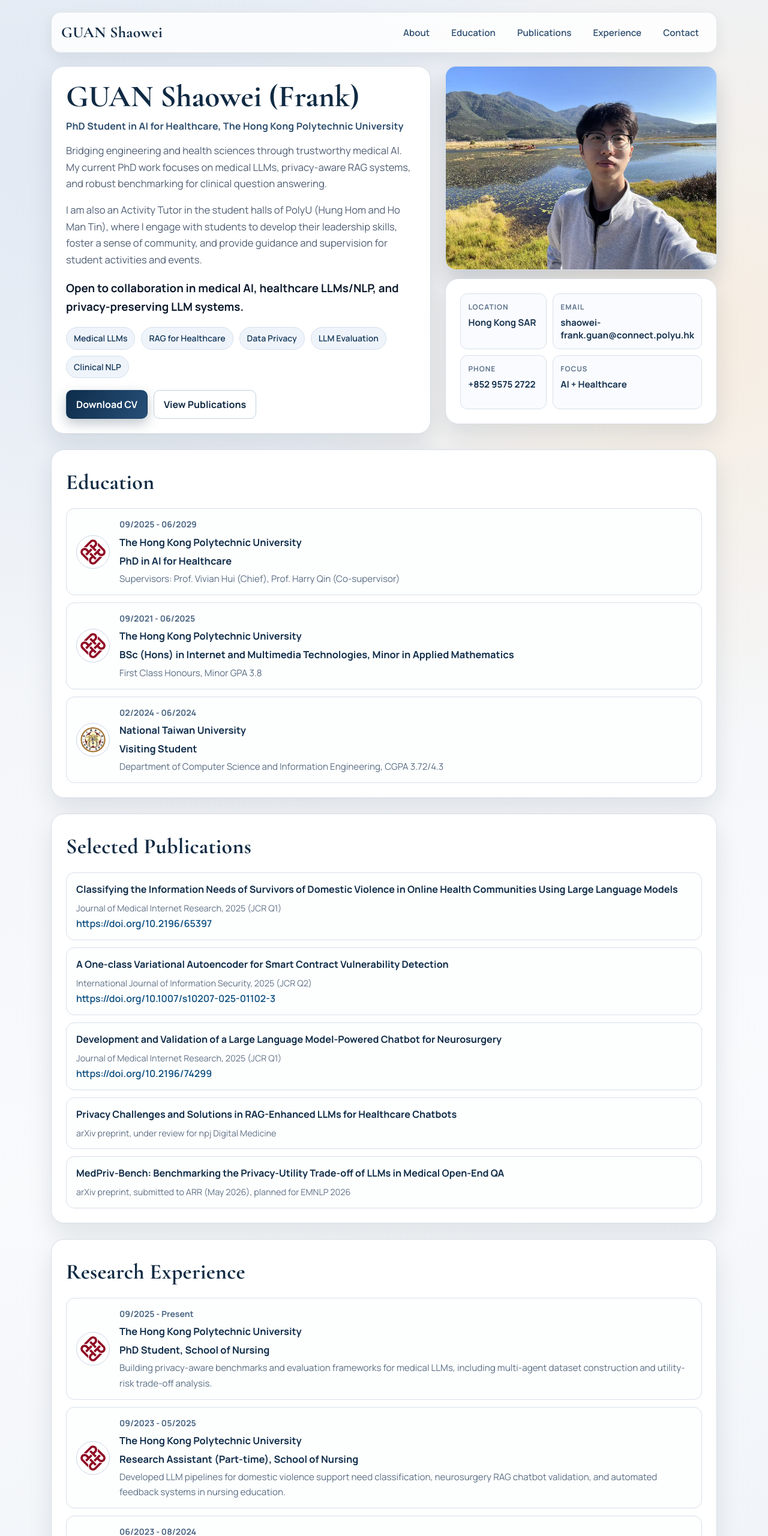
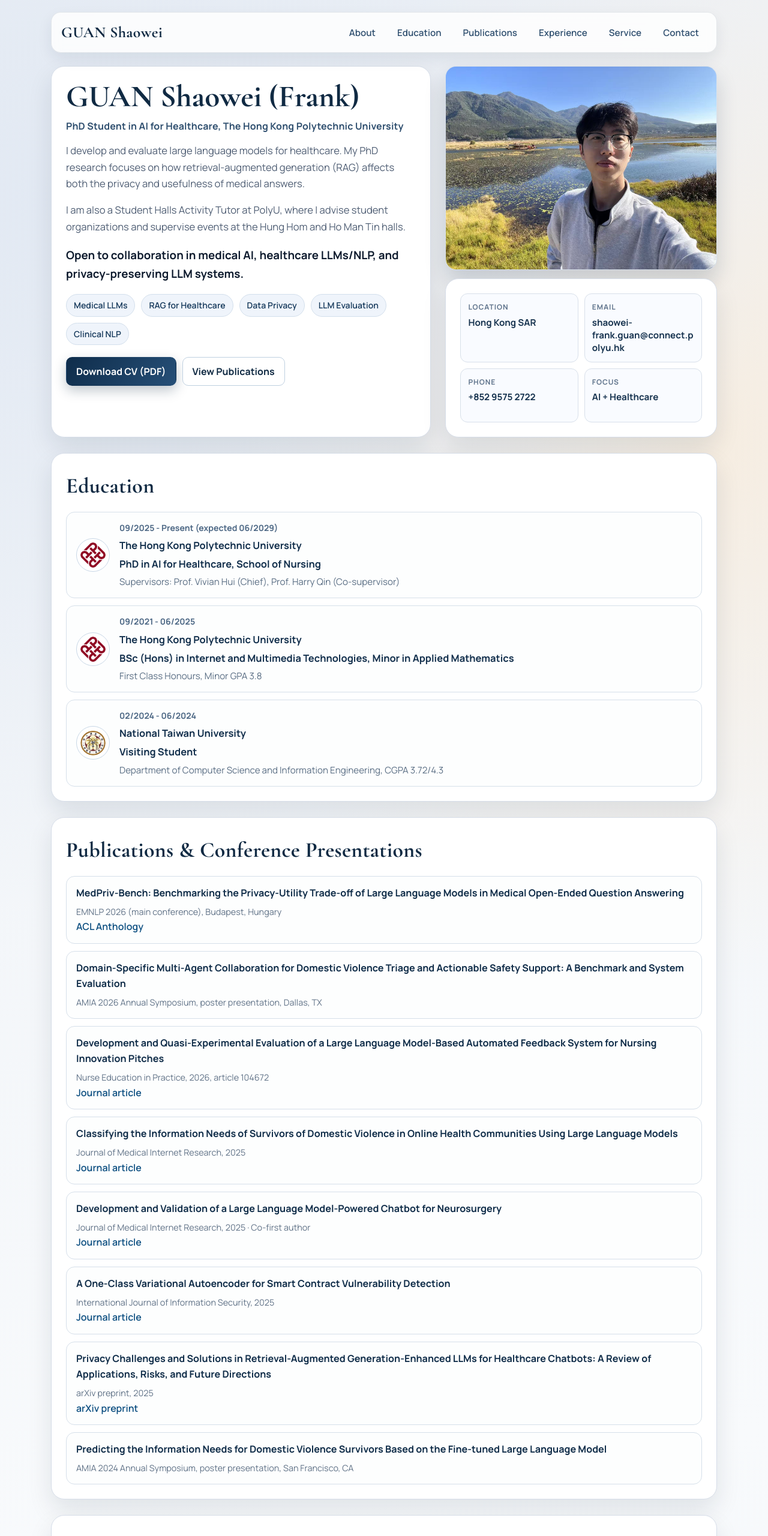
Before and after one commit to SpidermanGUAN/webpage, a plain HTML site: page index.html in a window 1280 px wide. Shown: the top 2560 px of the page at 60% size. Drawn offline with nearby package versions, Linux system fonts and the light colour scheme.

Commit message:
Update research website with November 2026 CV

```diff
--- a/index.html
+++ b/index.html
@@ -247,6 +247,7 @@
       color: #17334f;
       font-weight: 700;
       line-height: 1.4;
+      overflow-wrap: anywhere;
     }
 
     .section {
@@ -292,7 +293,8 @@
       min-width: 0;
     }
 
-    .pub-item strong {
+    .pub-item h3 {
+      margin: 0;
       color: #102d49;
       font-size: 1.01rem;
     }
@@ -462,6 +464,7 @@
           <a href="#education">Education</a>
           <a href="#publications">Publications</a>
           <a href="#experience">Experience</a>
+          <a href="#service">Service</a>
           <a href="#contact">Contact</a>
         </div>
       </div>
@@ -472,10 +475,10 @@
         <h1>GUAN Shaowei (Frank)</h1>
         <p class="title">PhD Student in AI for Healthcare, The Hong Kong Polytechnic University</p>
         <p class="lead">
-          Bridging engineering and health sciences through trustworthy medical AI. My current PhD work focuses on medical LLMs, privacy-aware RAG systems, and robust benchmarking for clinical question answering.
+          I develop and evaluate large language models for healthcare. My PhD research focuses on how retrieval-augmented generation (RAG) affects both the privacy and usefulness of medical answers.
         </p>
         <p class="lead">
-          I am also an Activity Tutor in the student halls of PolyU (Hung Hom and Ho Man Tin), where I engage with students to develop their leadership skills, foster a sense of community, and provide guidance and supervision for student activities and events.
+          I am also a Student Halls Activity Tutor at PolyU, where I advise student organizations and supervise events at the Hung Hom and Ho Man Tin halls.
         </p>
         <h3>
             Open to collaboration in medical AI, healthcare LLMs/NLP, and privacy-preserving LLM systems.
@@ -488,7 +491,7 @@
           <span class="tag">Clinical NLP</span>
         </div>
         <div class="actions">
-          <a class="btn btn-primary" href="CV_GUAN_Shaowei.docx">Download CV</a>
+          <a class="btn btn-primary" href="CV_GUAN_Shaowei.pdf" download>Download CV (PDF)</a>
           <a class="btn btn-secondary" href="#publications">View Publications</a>
         </div>
 
@@ -527,9 +530,9 @@
           <img class="uni-logo" src="polyu.png" alt="PolyU logo" onerror="this.style.display='none'; this.nextElementSibling.style.display='inline-flex';">
           <span class="logo-fallback">PolyU</span>
           <div class="timeline-body">
-            <div class="when">09/2025 - 06/2029</div>
+            <div class="when">09/2025 - Present (expected 06/2029)</div>
             <h3>The Hong Kong Polytechnic University</h3>
-            <h3>PhD in AI for Healthcare</h3>
+            <h3>PhD in AI for Healthcare, School of Nursing</h3>
             <p>Supervisors: Prof. Vivian Hui (Chief), Prof. Harry Qin (Co-supervisor)</p>
           </div>
         </article>
@@ -557,30 +560,45 @@
     </section>
 
     <section class="section panel" id="publications">
-      <h2>Selected Publications</h2>
+      <h2>Publications &amp; Conference Presentations</h2>
       <div class="pub-list">
         <article class="pub-item">
-          <strong>Classifying the Information Needs of Survivors of Domestic Violence in Online Health Communities Using Large Language Models</strong>
-          <div class="meta">Journal of Medical Internet Research, 2025 (JCR Q1)</div>
-          <a href="https://doi.org/10.2196/65397">https://doi.org/10.2196/65397</a>
+          <h3>MedPriv-Bench: Benchmarking the Privacy-Utility Trade-off of Large Language Models in Medical Open-Ended Question Answering</h3>
+          <div class="meta">EMNLP 2026 (main conference), Budapest, Hungary</div>
+          <a href="https://aclanthology.org/2026.emnlp-main.1157/">ACL Anthology</a>
         </article>
         <article class="pub-item">
-          <strong>A One-class Variational Autoencoder for Smart Contract Vulnerability Detection</strong>
-          <div class="meta">International Journal of Information Security, 2025 (JCR Q2)</div>
-          <a href="https://doi.org/10.1007/s10207-025-01102-3">https://doi.org/10.1007/s10207-025-01102-3</a>
+          <h3>Domain-Specific Multi-Agent Collaboration for Domestic Violence Triage and Actionable Safety Support: A Benchmark and System Evaluation</h3>
+          <div class="meta">AMIA 2026 Annual Symposium, poster presentation, Dallas, TX</div>
         </article>
         <article class="pub-item">
-          <strong>Development and Validation of a Large Language Model-Powered Chatbot for Neurosurgery</strong>
-          <div class="meta">Journal of Medical Internet Research, 2025 (JCR Q1)</div>
-          <a href="https://doi.org/10.2196/74299">https://doi.org/10.2196/74299</a>
+          <h3>Development and Quasi-Experimental Evaluation of a Large Language Model-Based Automated Feedback System for Nursing Innovation Pitches</h3>
+          <div class="meta">Nurse Education in Practice, 2026, article 104672</div>
+          <a href="https://doi.org/10.1016/j.nepr.2025.104672">Journal article</a>
         </article>
         <article class="pub-item">
-          <strong>Privacy Challenges and Solutions in RAG-Enhanced LLMs for Healthcare Chatbots</strong>
-          <div class="meta">arXiv preprint, under review for npj Digital Medicine</div>
+          <h3>Classifying the Information Needs of Survivors of Domestic Violence in Online Health Communities Using Large Language Models</h3>
+          <div class="meta">Journal of Medical Internet Research, 2025</div>
+          <a href="https://doi.org/10.2196/65397">Journal article</a>
         </article>
         <article class="pub-item">
-          <strong>MedPriv-Bench: Benchmarking the Privacy-Utility Trade-off of LLMs in Medical Open-End QA</strong>
-          <div class="meta">arXiv preprint, submitted to ARR (May 2026), planned for EMNLP 2026</div>
+          <h3>Development and Validation of a Large Language Model-Powered Chatbot for Neurosurgery</h3>
+          <div class="meta">Journal of Medical Internet Research, 2025 &middot; Co-first author</div>
+          <a href="https://doi.org/10.2196/74299">Journal article</a>
+        </article>
+        <article class="pub-item">
+          <h3>A One-Class Variational Autoencoder for Smart Contract Vulnerability Detection</h3>
+          <div class="meta">International Journal of Information Security, 2025</div>
+          <a href="https://doi.org/10.1007/s10207-025-01102-3">Journal article</a>
+        </article>
+        <article class="pub-item">
+          <h3>Privacy Challenges and Solutions in Retrieval-Augmented Generation-Enhanced LLMs for Healthcare Chatbots: A Review of Applications, Risks, and Future Directions</h3>
+          <div class="meta">arXiv preprint, 2025</div>
+          <a href="https://arxiv.org/abs/2511.11347">arXiv preprint</a>
+        </article>
+        <article class="pub-item">
+          <h3>Predicting the Information Needs for Domestic Violence Survivors Based on the Fine-tuned Large Language Model</h3>
+          <div class="meta">AMIA 2024 Annual Symposium, poster presentation, San Francisco, CA</div>
         </article>
       </div>
     </section>
@@ -595,7 +613,7 @@
             <div class="when">09/2025 - Present</div>
             <h3>The Hong Kong Polytechnic University</h3>
             <h3>PhD Student, School of Nursing</h3>
-            <p>Building privacy-aware benchmarks and evaluation frameworks for medical LLMs, including multi-agent dataset construction and utility-risk trade-off analysis.</p>
+            <p>Developed MedPriv-Bench to measure the trade-off between answer usefulness and privacy in open-ended medical question answering. Built the benchmark with a multi-agent pipeline and evaluated nine large language models.</p>
           </div>
         </article>
         <article class="timeline-item">
@@ -616,6 +634,33 @@
             <h3>The Hong Kong Polytechnic University</h3>
             <h3>URIS Researcher, Department of Electronic and Information Engineering</h3>
             <p>Designed an LSTM-VAE based semi-supervised method for smart contract vulnerability detection, achieving strong F1 performance over conventional baselines.</p>
+          </div>
+        </article>
+      </div>
+    </section>
+
+    <section class="section panel" id="service">
+      <h2>University Service &amp; Leadership</h2>
+      <div class="timeline">
+        <article class="timeline-item">
+          <div class="timeline-body">
+            <div class="when">02/2026 - Present</div>
+            <h3>Student Halls Activity Tutor</h3>
+            <p>Student Affairs Office, PolyU. Advise the Hall Dance Team, Hall Music Collective, and Explore Hong Kong Community. Review activity proposals and provide on-site support.</p>
+          </div>
+        </article>
+        <article class="timeline-item">
+          <div class="timeline-body">
+            <div class="when">01/2023 - 06/2025</div>
+            <h3>Student Assistant &amp; Group Leader</h3>
+            <p>Non-local Student Team, Student Affairs Office, PolyU. Helped organize orientations and cultural events, and supported non-local students.</p>
+          </div>
+        </article>
+        <article class="timeline-item">
+          <div class="timeline-body">
+            <div class="when">09/2023 - 12/2023</div>
+            <h3>Millennium Fellow, Class of 2023</h3>
+            <p>United Nations Academic Impact and Millennium Campus Network. Led a team that interviewed students about climate change and presented the findings.</p>
           </div>
         </article>
       </div>
@@ -648,7 +693,7 @@
       </div>
       <div class="divider"></div>
       <footer>
-        Last updated: May 26, 2026 | Built for GitHub Pages
+        Last updated <time datetime="2026-11-23">November 23, 2026</time>
       </footer>
     </section>
   </div>
```
Also changed, not shown: 1 other file.
